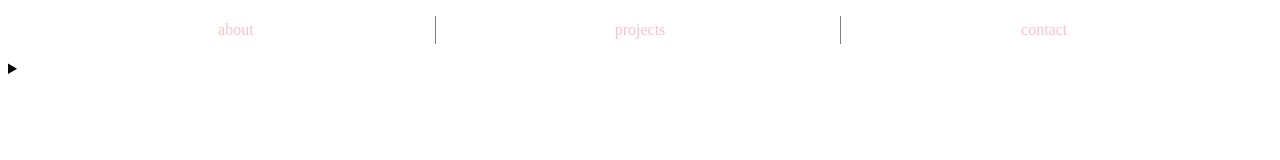
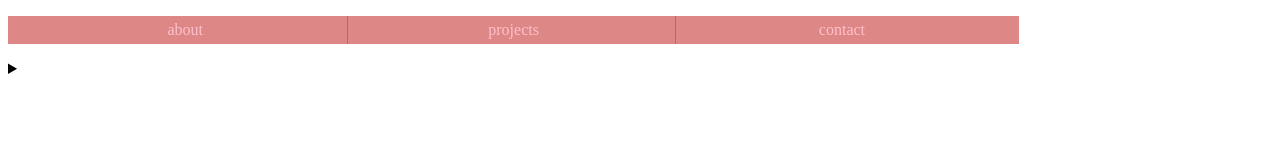
Before and after one commit to ewautr/mygitexercise, a plain HTML site: page index.html in a window 1280 px wide. Drawn offline with Linux system fonts and the light colour scheme.

Commit message:
more css

```diff
--- a/style.css
+++ b/style.css
@@ -1,3 +1,8 @@
+nav {
+  width: 80%;
+  background-color: rgb(221, 135, 135);
+}
+
 ul {
   list-style: none;
   text-align: center;
@@ -18,7 +23,3 @@ a {
   text-decoration: none;
   color: pink;
 }
-
-a:hover {
-  color: grey;
-}
```
